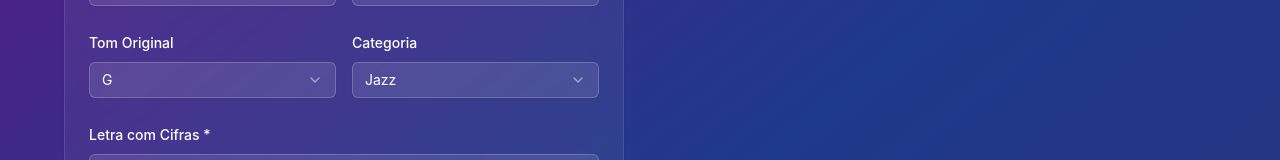
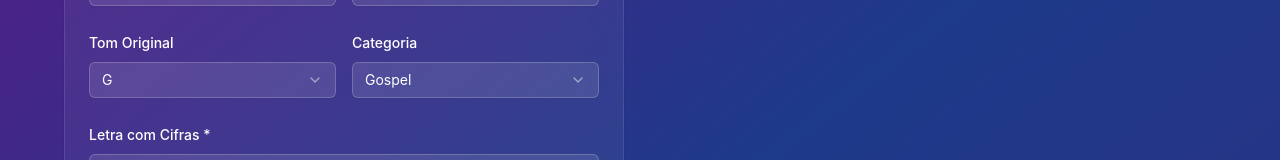
Before and after one commit to DanielSilva486/app-cifras-violao-mongo, a React (Create React App) app in the folder CifraViolaoeGuitrra/frontend/: page /editor/1 in a window 1280 px wide. Shown: the part 252-412 px from the top of the page. Built offline with nearby package versions, Linux system fonts and the light colour scheme.

Commit message:
Adiciona categoria Gospel no editor

```diff
--- a/CifraViolaoeGuitrra/frontend/src/components/CifraEditor.jsx
+++ b/CifraViolaoeGuitrra/frontend/src/components/CifraEditor.jsx
@@ -236,7 +236,7 @@ export const CifraEditor = () => {
                       <SelectItem value="Sertanejo">Sertanejo</SelectItem>
                       <SelectItem value="Blues">Blues</SelectItem>
                       <SelectItem value="Jazz">Jazz</SelectItem>
-                    <SelectItem value="Gospel">Jazz</SelectItem>
+                    <SelectItem value="Gospel">Gospel</SelectItem>
                       <SelectItem value="Outros">Outros</SelectItem>
                     </SelectContent>
                   </Select>
```
